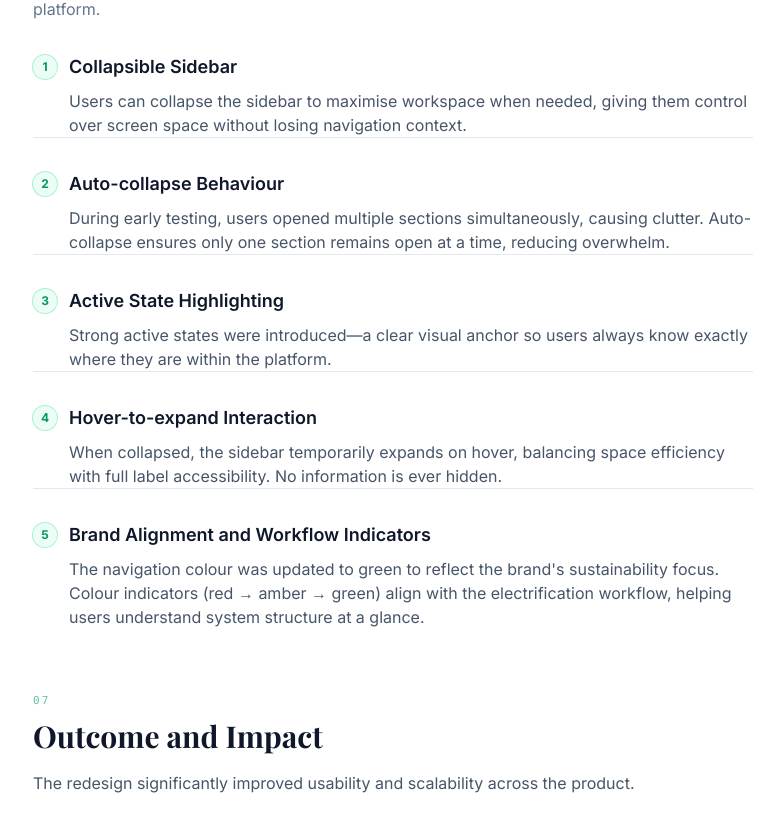
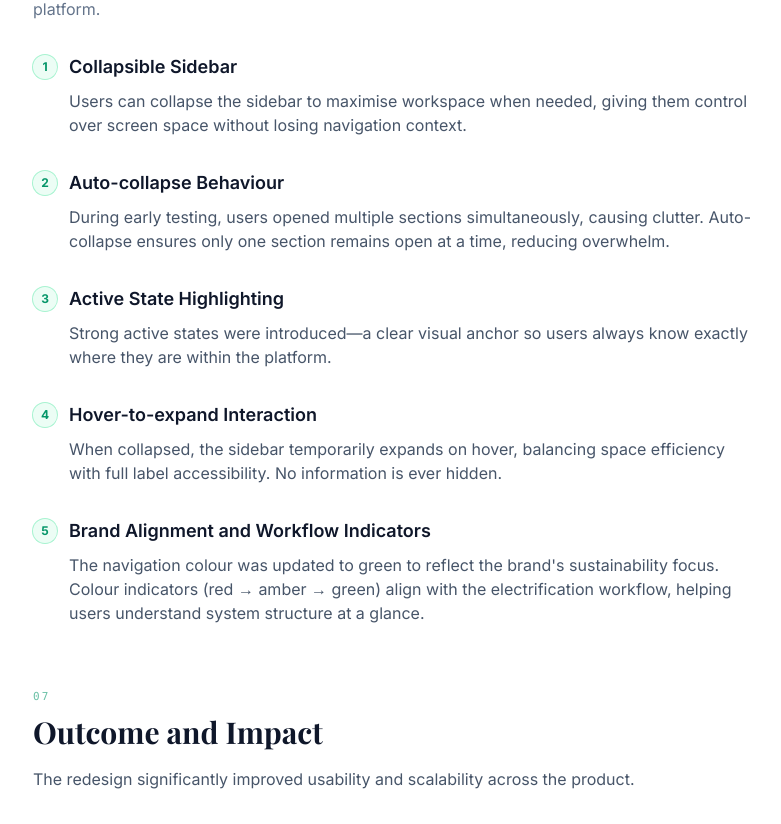
Before and after one commit to AnupaShefley/portfolio, a Next.js app: page /works/navbar in a window 1280 px wide. Shown: the part 6419-7243 px from the top of the page, without its empty margins (199-980 px from the left). Built offline with nearby package versions, Linux system fonts and the light colour scheme; a web font is replaced by a local one.

Commit message:
remove divider lines

```diff
--- a/app/works/navbar/NavbarContent.tsx
+++ b/app/works/navbar/NavbarContent.tsx
@@ -574,7 +574,7 @@ export default function NavbarContent() {
                 </p>
               </motion.div>
 
-              <div className="space-y-0">
+              <div className="space-y-8">
                 {[
                   {
                     num: '1',
@@ -605,7 +605,7 @@ export default function NavbarContent() {
                   <motion.div
                     key={item.num}
                     {...rv()}
-                    className="space-y-2 pt-8 border-t border-slate-200 first:border-t-0 first:pt-0"
+                    className="space-y-2"
                   >
                     <div className="flex items-center gap-3">
                       <span className="inline-flex items-center justify-center w-6 h-6 rounded-full bg-emerald-50 text-emerald-600 text-xs font-bold ring-1 ring-emerald-200 shrink-0">
```
